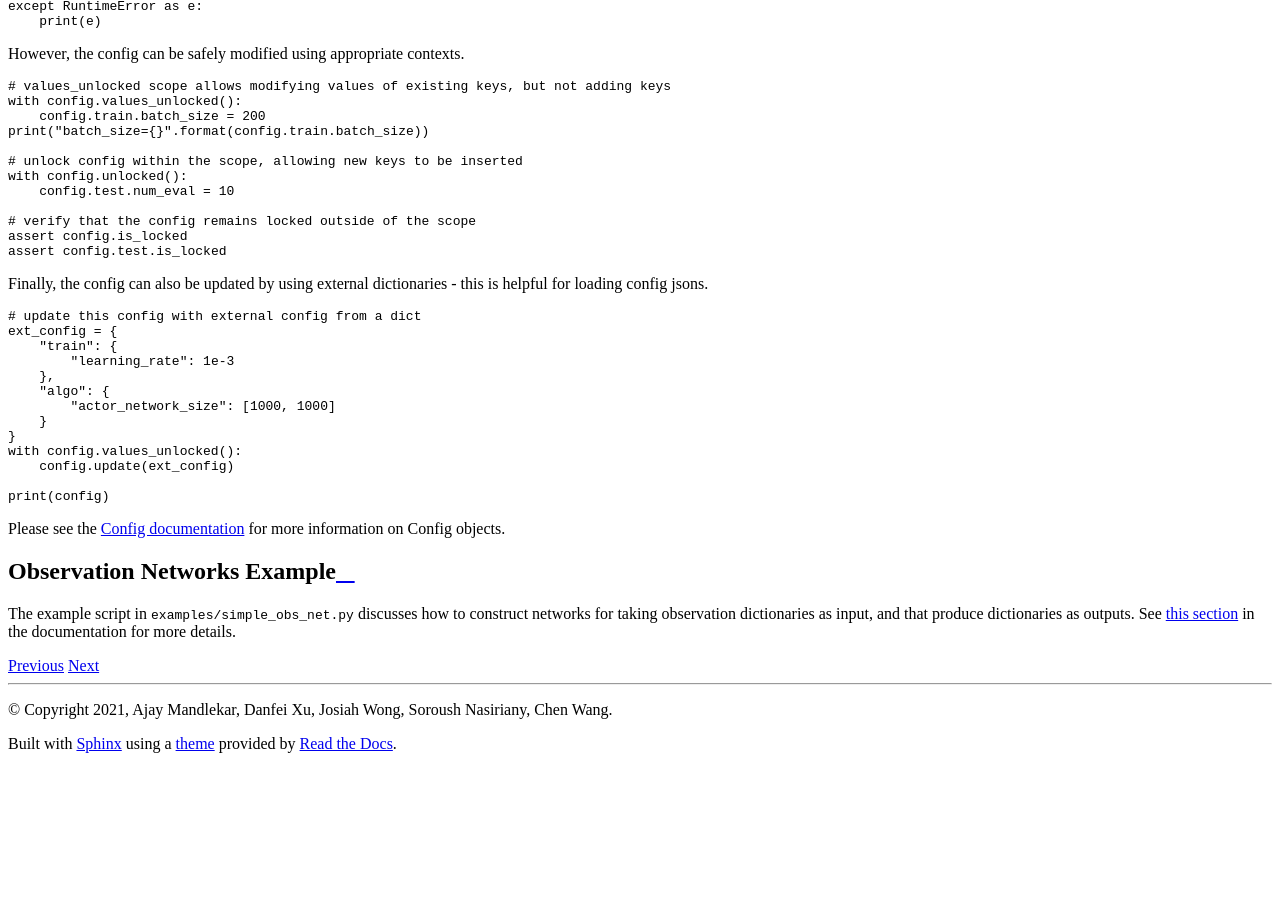
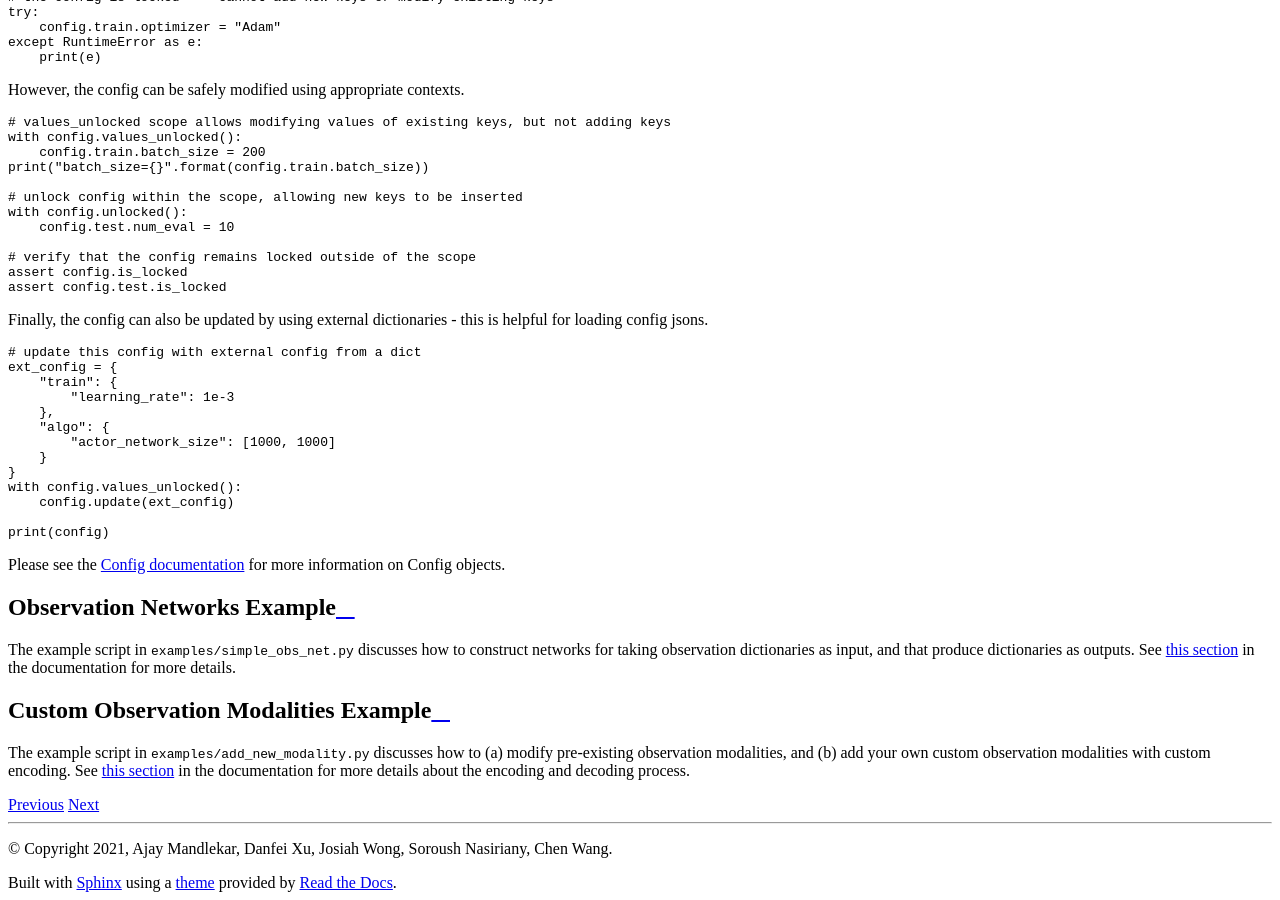
Before and after one commit to ARISE-Initiative/robomimic, a Sphinx documentation site: the page built from docs/introduction/examples.md, in a window 1280 px wide and 900 px high, scrolled down 2494 px. Built offline with Sphinx 7.4.7 and the Read the Docs theme 2.0.0, drawn with Linux system fonts in a browser that asks for light colours; before the commit the page ends 3255 px from its top, so only the background shows below that; some of the changed text lies outside the part shown.

Commit message:
add skeleton for observations module in docs, and minimal blurb on add_new_modality in examples.md in docs, fix small bug in encoder core based networks

```diff
--- a/docs/index.rst
+++ b/docs/index.rst
@@ -26,6 +26,7 @@ Welcome to robomimic's documentation!
 
    modules/overview
    modules/dataset
+   modules/observations
    modules/algorithms
    modules/models
    modules/configs
--- a/docs/introduction/examples.md
+++ b/docs/introduction/examples.md
@@ -154,3 +154,9 @@ Please see the [Config documentation](../modules/configs.html) for more informat
 ## Observation Networks Example
 
 The example script in `examples/simple_obs_net.py` discusses how to construct networks for taking observation dictionaries as input, and that produce dictionaries as outputs. See [this section](../modules/models.html#observation-encoder-and-decoder) in the documentation for more details.
+
+
+
+## Custom Observation Modalities Example
+
+The example script in `examples/add_new_modality.py` discusses how to (a) modify pre-existing observation modalities, and (b) add your own custom observation modalities with custom encoding. See [this section](../modules/models.html#observation-encoder-and-decoder) in the documentation for more details about the encoding and decoding process.
```
Also changed, not shown: docs/modules/observations.md (added, +20 -0 lines), 1 other file.
